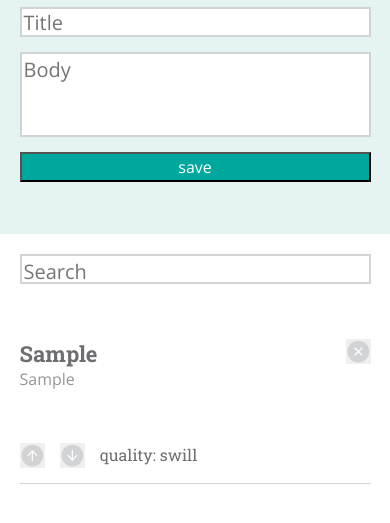
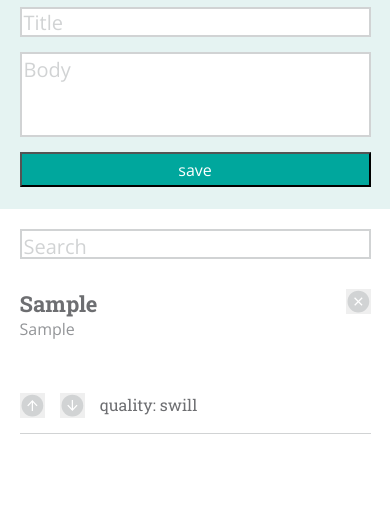
Before and after one commit to amercado1014/idea-box, a plain HTML site: page index.html in a window 390 px wide. Both pictures are taken after typing "Sample", "Sample" into the empty fields and a click on the button "save". Shown: the part 61-584 px from the top of the page. Drawn offline with nearby package versions, Linux system fonts and the light colour scheme.

Commit message:
Final touch ups

```diff
--- a/main.css
+++ b/main.css
@@ -1,36 +1,35 @@
 *,
 *:after,
 *:before {
-box-sizing: border-box;
-margin: 0;
-font-family: 'Open Sans', sans-serif;
+  box-sizing: border-box;
+  font-family: 'Open Sans', sans-serif;
+  margin: 0;
 }
 
-/* top section*/
 form {
   margin: auto;
   width: 50%;
 }
 
 textarea {
-  width: 100%;
+  border: 2px solid #D1D3D4;
+  font-size: 20px;
   height: 30px;
   margin-bottom: 10px;
   outline: none;
-  border: 2px solid #D1D3D4;
-  font-size: 20px;
   resize: none;
+  width: 100%;
 }
 
-input::placeholder {
+textarea::placeholder {
  color: #D1D3D4;
 }
 
 h1 {
+  font-family: 'Roboto Slab', serif;
   font-size: 60px;
+  margin-bottom: 30px;
   margin-top: 30px;
-  margin-bottom: 30px;
-  font-family: 'Roboto Slab', serif;
 }
 
 button {
@@ -39,16 +38,16 @@ button {
 
 .top-section {
   background-color: #E5F3F2;
-  height: 35vh;
+  height: 285px;
   position: fixed;
+  top: 0;
   width: 100%;
   z-index: 1;
-  top: 0;
 }
 
 .main-title {
+  color: #00A79D;
   text-align: center;
-  color: #00A79D;
 }
 
 .box-lettering {
@@ -59,9 +58,9 @@ button {
 .save-button {
   background-color: #00A79D;
   color: #FFFFFF;
+  font-size: 16px;
+  height: 35px;
   width: 100%;
-  height: 30px;
-  font-size: 16px;
 }
 
 .save-button:hover {
@@ -69,47 +68,50 @@ button {
 }
 
 .search-section {
+  background-color: #FFFFFF;
+  height: 70px;
   position: fixed;
-  top: 35vh;
+  top: 285px;
   width: 100%;
   z-index: 1;
-  background-color: #FFFFFF;
+}
+
+.search-bar {
+  margin-bottom: 20px;
+  margin-top: 20px;
 }
 
 .bottom-section {
   position: relative;
-  top: 45vh;
-}
-
-.search-bar {
-  margin-top: 20px;
-  margin-bottom: 20px;
+  top: 350px;
 }
 
 .idea {
+  border-bottom: 1px solid #D1D3D4;
   margin: 20px auto;
   width: 50%;
-  border-bottom: 1px solid #D1D3D4;
 }
 
 .idea-body {
   color: #939598;
   min-height: 60px;
+  outline: none;
 }
 
 .idea-title-output {
+  color: #6D6E71;
   display: inline;
-  color: #6D6E71;
   font-family: 'Roboto Slab', serif;
   font-size: 22px;
+  outline: none;
 }
 
 .remove-button {
+  background-image: url('images/delete.svg');
+  border: none;
   float: right;
-  background-image: url('images/delete.svg');
   height: 25px;
   width: 25px;
-  border: none;
 }
 
 .remove-button:hover {
@@ -117,12 +119,12 @@ button {
 }
 
 .quality-id {
+  bottom: 6px;
+  color: #6D6E71;
   display: inline;
-  color: #6D6E71;
-  position: relative;
-  bottom: 6px;
   font-family: 'Roboto Slab', serif;
   font-weight: 400;
+  position: relative;
 }
 
 .vote-area {
@@ -132,9 +134,9 @@ button {
 
 .up-vote {
   background-image: url('images/upvote.svg');
+  border: none;
   height: 25px;
   width: 25px;
-  border: none;
 }
 
 .up-vote:hover {
@@ -143,18 +145,18 @@ button {
 
 .down-vote {
   background-image: url('images/downvote.svg');
+  border: none;
   height: 25px;
-  width: 25px;
-  border: none;
   margin-left: 11px;
   margin-right: 11px;
+  width: 25px;
 }
 
 .down-vote:hover {
   background-image: url('images/downvote-hover.svg');
 }
 
-@media only screen and (max-width: 500px) {
+@media only screen and (max-width: 600px) {
 
   form {
     width: 90%;
@@ -162,8 +164,20 @@ button {
 
   h1 {
     font-size: 40px;
+    margin-bottom: 10px;
     margin-top: 5px;
-    margin-bottom: 10px;
+  }
+
+  .top-section {
+    height: 270px;
+  }
+
+  .search-section {
+    top: 270px;
+  }
+
+  .bottom-section {
+    top: 330px;
   }
 
   .idea-input {
```
Also changed, not shown: script.js (+1 -10 lines).
